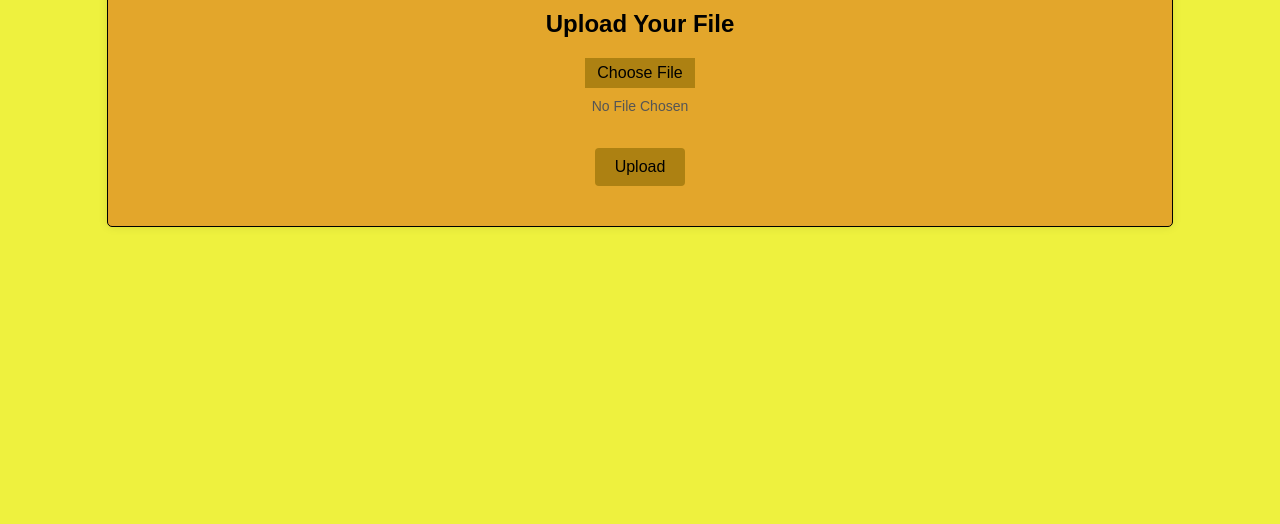
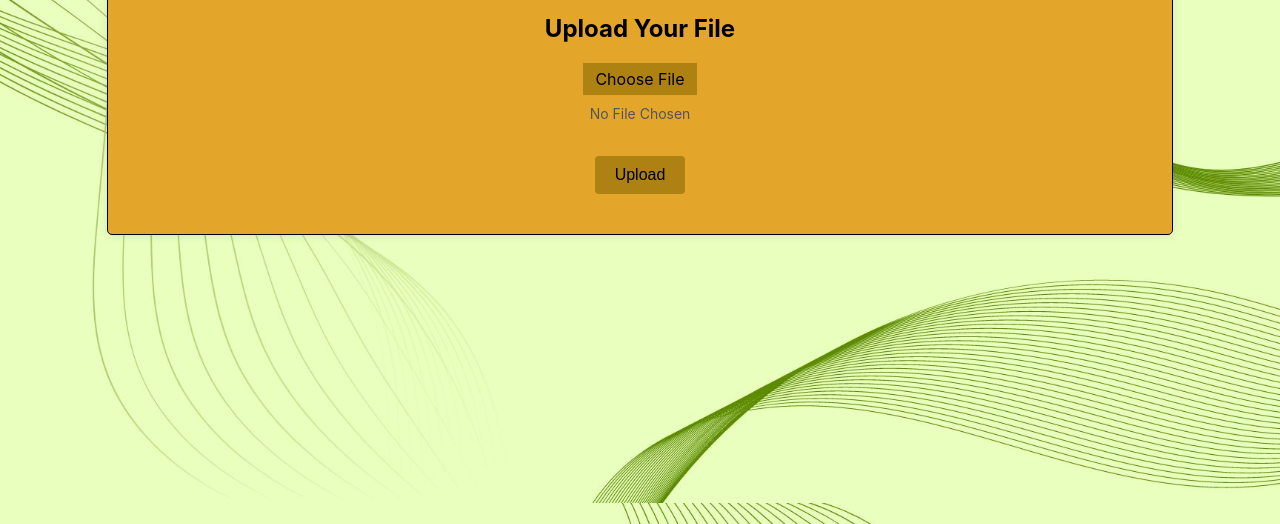
Before and after one commit to myesha-zaman/calendula, a plain HTML site: page index.html in a window 1280 px wide. Shown: the part 297-821 px from the top of the page. Before the commit the page ends 800 px from the top, so only its background shows below. Drawn offline with Linux system fonts and the light colour scheme.

Commit message:
updated background in css

```diff
--- a/styles.css
+++ b/styles.css
@@ -1,11 +1,16 @@
 /* General body styling */
 body {
-    background-color: #eef13e;
-    font-family: Arial, sans-serif;
-    margin: 0;
-    padding: 0;
-    box-sizing: border-box;
-  }
+  font-family: 'Inter', sans-serif; /* Use Inter font */
+  margin: 0;
+  padding: 0;
+  box-sizing: border-box;
+  background-image: url('background.jpg'); /* Path to your background image */
+  background-size: cover; /* Cover the entire page */
+  background-position: center; /* Center the image */
+  background-repeat: no-repeat; /* Prevent tiling */
+  background-attachment: fixed; /* Fix the background image in place */
+  height: 100vh; /* Ensure the body covers the full viewport height */
+}
 
   /* Style for the header */
   header {
```
Also changed, not shown: background.jpg (added), 1 other file.
